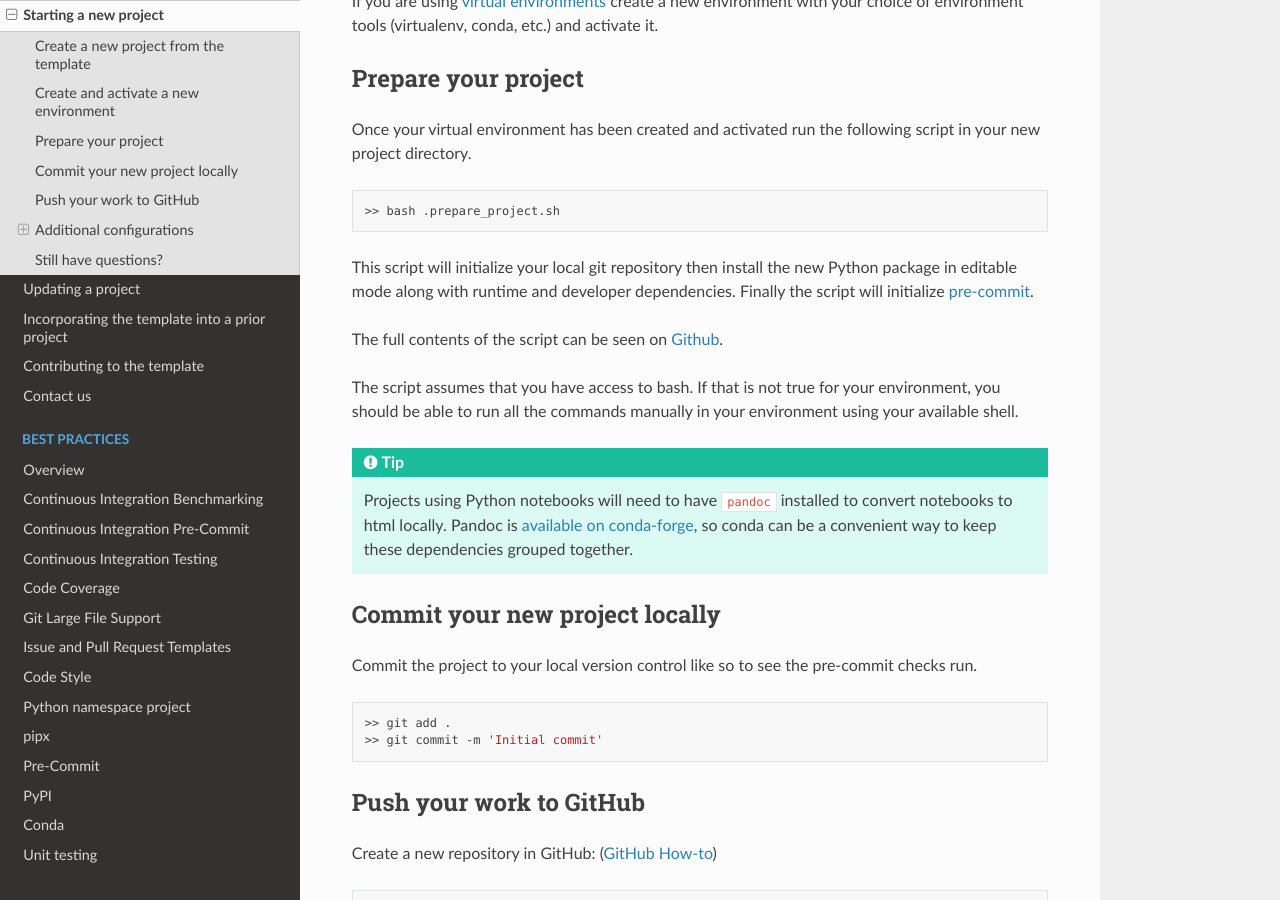
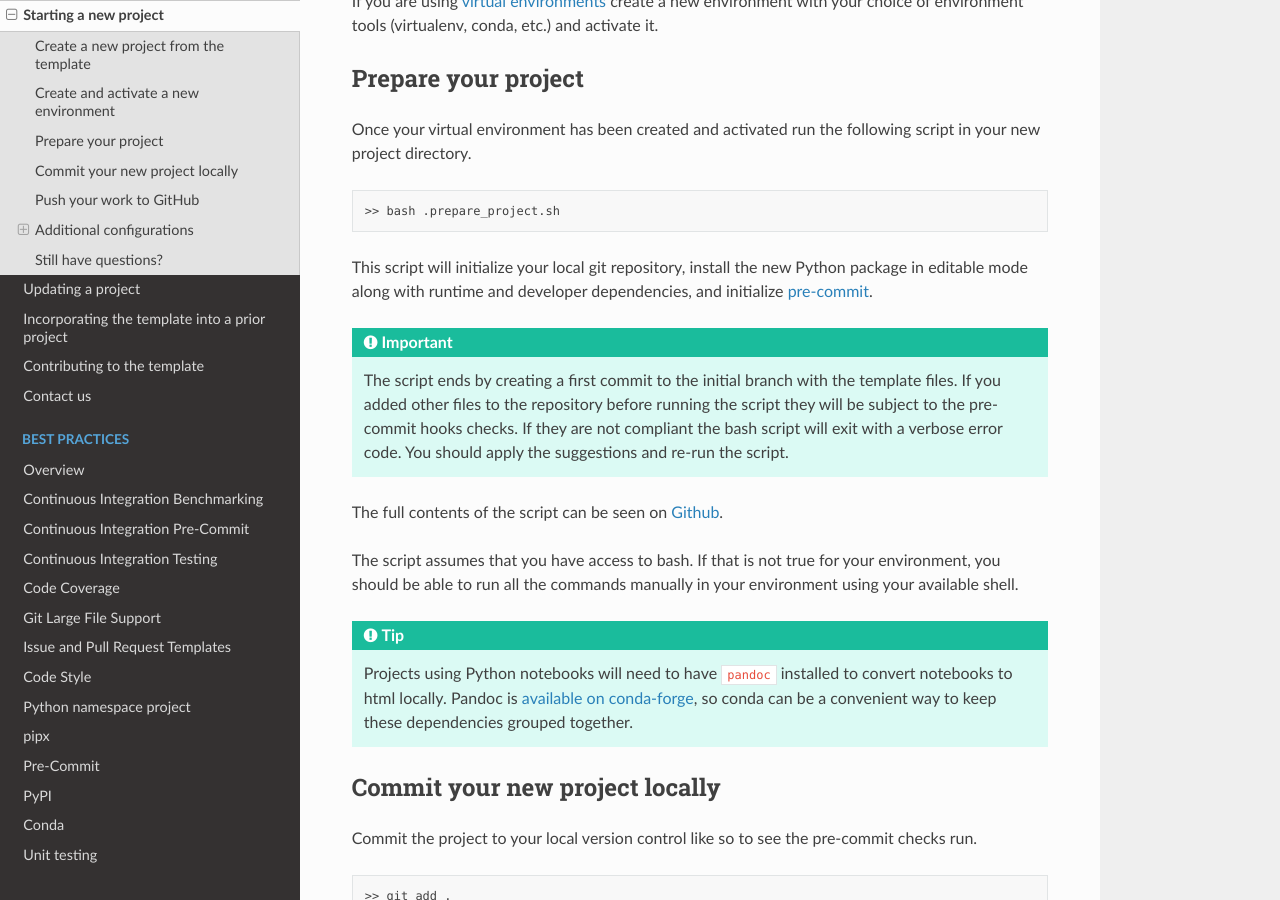
Before and after one commit to lincc-frameworks/python-project-template, a Sphinx documentation site: the page built from docs/source/new_project.rst, in a window 1280 px wide and 900 px high, scrolled down 2201 px. Built offline with Sphinx 7.4.7 and the Read the Docs theme 2.0.0, drawn with Linux system fonts in a browser that asks for light colours; the version number could not be read and is left out.

Commit message:
Allow first commit to main

```diff
--- a/docs/source/new_project.rst
+++ b/docs/source/new_project.rst
@@ -121,9 +121,15 @@
 
     >> bash .prepare_project.sh
 
-This script will initialize your local git repository then install the new Python
-package in editable mode along with runtime and developer dependencies. Finally
-the script will initialize :doc:`pre-commit <../practices/precommit>`.
+This script will initialize your local git repository, install the new Python
+package in editable mode along with runtime and developer dependencies, and
+initialize :doc:`pre-commit <../practices/precommit>`.
+
+.. important::
+    The script ends by creating a first commit to the initial branch with the template files.
+    If you added other files to the repository before running the script they will be subject
+    to the pre-commit hooks checks. If they are not compliant the bash script will exit
+    with a verbose error code. You should apply the suggestions and re-run the script.
 
 The full contents of the script can be seen on `Github <https://github.com/lincc-frameworks/python-project-template/tree/main/python-project-template/.prepare_project.sh>`_.
 
```
Also changed, not shown: 1 other file.
